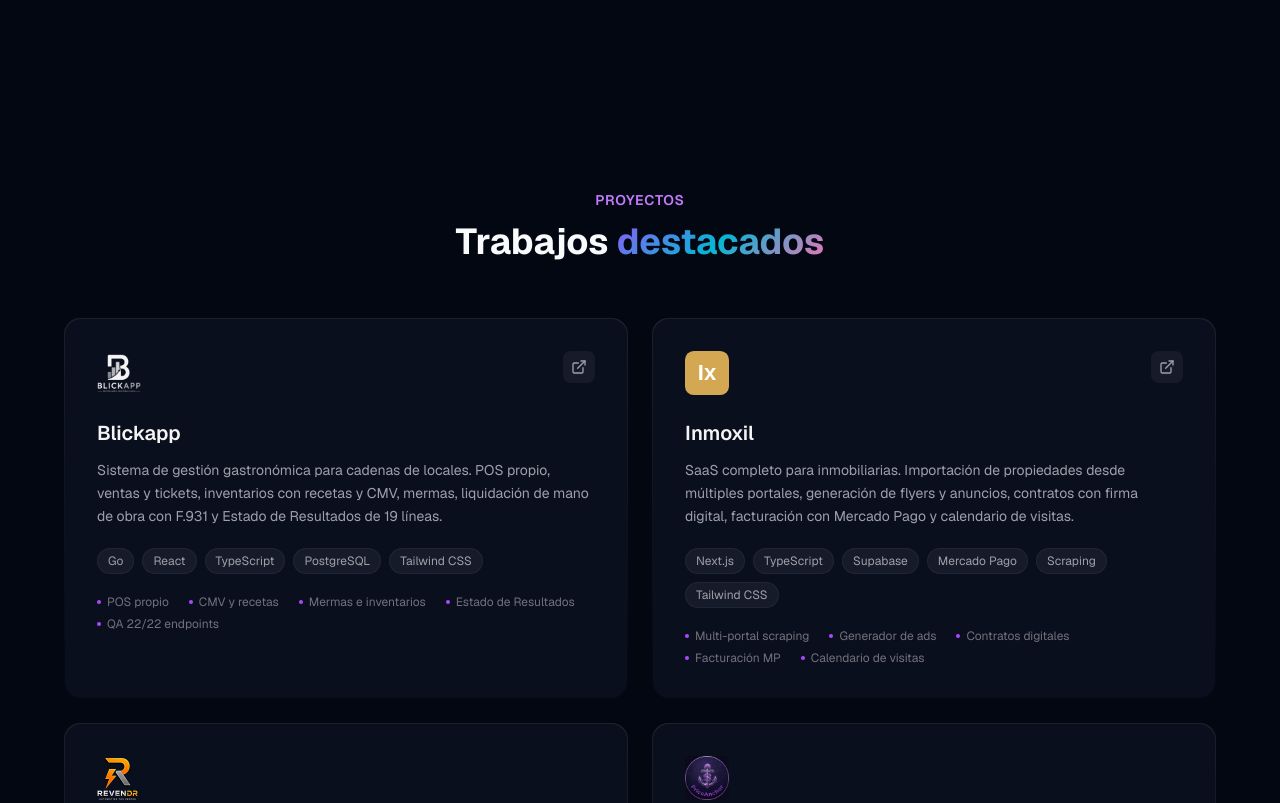
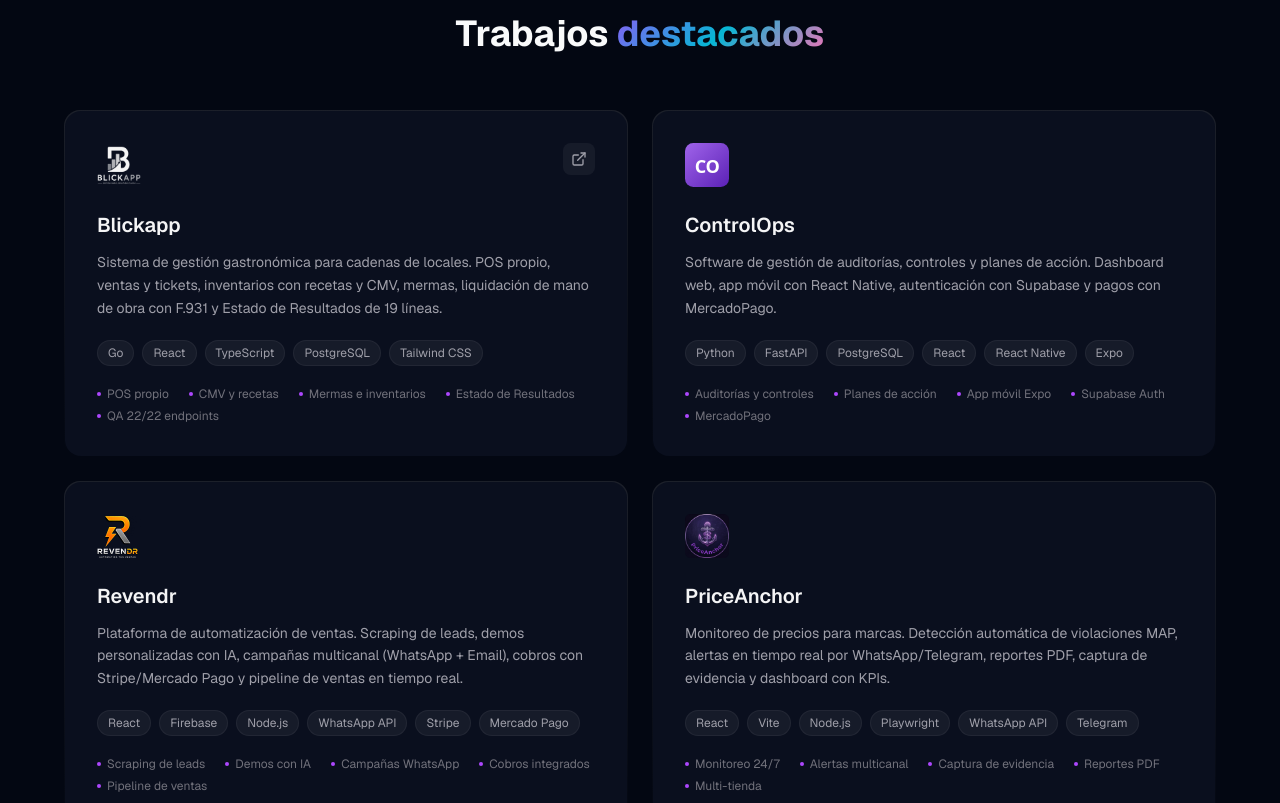
Before and after one commit to Vazquez-Alejandro/Portfolio, a Next.js app: page / in a window 1280 px wide. Shown: the part 1338-2141 px from the top of the page. Built offline with nearby package versions, Linux system fonts and the light colour scheme.

Commit message:
fix: logo oficial de Howlify, ControlOps reemplaza a Inmoxil y se reduce el espacio entre hero y sobre mí

```diff
--- a/src/app/globals.css
+++ b/src/app/globals.css
@@ -97,6 +97,10 @@
   }
 }
 
+#about {
+  padding-top: 3rem;
+}
+
 .grid-pattern {
   background-image:
     radial-gradient(circle at 1px 1px, rgba(139, 92, 246, 0.05) 1px, transparent 0);
--- a/src/components/Hero.tsx
+++ b/src/components/Hero.tsx
@@ -4,7 +4,7 @@
 
 export default function Hero() {
   return (
-    <section className="relative min-h-screen flex items-center justify-center overflow-hidden">
+    <section className="relative min-h-[80vh] flex items-center justify-center overflow-hidden">
       <div className="absolute inset-0 grid-pattern" />
 
       <div className="absolute top-1/4 -left-32 w-96 h-96 bg-purple-500/20 rounded-full blur-[128px] animate-pulse-glow" />
--- a/src/components/Projects.tsx
+++ b/src/components/Projects.tsx
@@ -5,7 +5,6 @@
 import {
   ClipboardCheck,
   ExternalLink,
-  Home,
   Shield,
   ShoppingCart,
   Users,
@@ -37,28 +36,21 @@
     ],
   },
   {
-    title: "Inmoxil",
+    title: "ControlOps",
     description:
-      "SaaS completo para inmobiliarias. Importación de propiedades desde múltiples portales, generación de flyers y anuncios, contratos con firma digital, facturación con Mercado Pago y calendario de visitas.",
-    icon: Home,
-    logo: "/logos/inmoxil.svg",
-    tags: [
-      "Next.js",
-      "TypeScript",
-      "Supabase",
-      "Mercado Pago",
-      "Scraping",
-      "Tailwind CSS",
-    ],
+      "Software de gestión de auditorías, controles y planes de acción. Dashboard web, app móvil con React Native, autenticación con Supabase y pagos con MercadoPago.",
+    icon: ClipboardCheck,
+    logo: "/logos/controlops.svg",
+    tags: ["Python", "FastAPI", "PostgreSQL", "React", "React Native", "Expo"],
     github: null,
-    live: "https://inmoxil.vercel.app",
-    color: "from-blue-500 to-cyan-500",
+    live: null,
+    color: "from-purple-500 to-indigo-600",
     features: [
-      "Multi-portal scraping",
-      "Generador de ads",
-      "Contratos digitales",
-      "Facturación MP",
-      "Calendario de visitas",
+      "Auditorías y controles",
+      "Planes de acción",
+      "App móvil Expo",
+      "Supabase Auth",
+      "MercadoPago",
     ],
   },
   {
@@ -162,24 +154,6 @@
       "34 tests",
     ],
   },
-  {
-    title: "ControlOps",
-    description:
-      "Software de gestión de auditorías, controles y planes de acción. Dashboard web, app móvil con React Native, autenticación con Supabase y pagos con MercadoPago.",
-    icon: ClipboardCheck,
-    logo: "/logos/controlops.svg",
-    tags: ["Python", "FastAPI", "PostgreSQL", "React", "React Native", "Expo"],
-    github: null,
-    live: null,
-    color: "from-purple-500 to-indigo-600",
-    features: [
-      "Auditorías y controles",
-      "Planes de acción",
-      "App móvil Expo",
-      "Supabase Auth",
-      "MercadoPago",
-    ],
-  },
 ];
 
 const container = {
@@ -219,13 +193,11 @@
         viewport={{ once: true, margin: "-100px" }}
         className="grid grid-cols-1 lg:grid-cols-2 gap-6 max-w-6xl mx-auto"
       >
-        {projects.map((project, index) => (
+        {projects.map((project) => (
           <motion.div
             key={project.title}
             variants={item}
-            className={`group relative ${
-              index === projects.length - 1 ? "lg:col-span-2" : ""
-            }`}
+            className="group relative"
           >
             <div className="relative h-full p-[1px] rounded-2xl bg-gradient-to-b from-white/10 to-transparent overflow-hidden">
               <div className="h-full rounded-2xl bg-[#0a0f1e] p-6 sm:p-8">
```
Also changed, not shown: public/logos/howlify.png.
